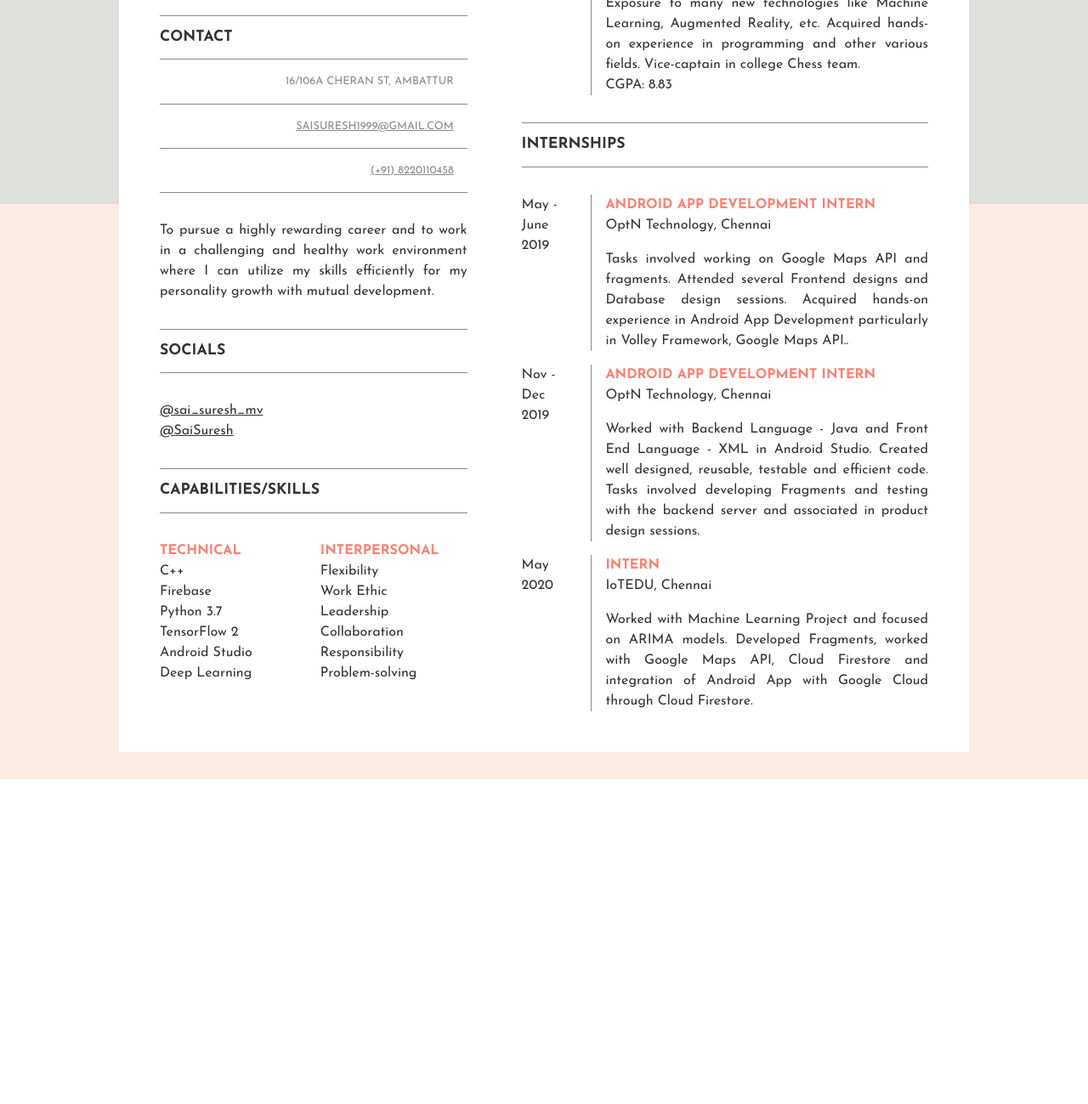
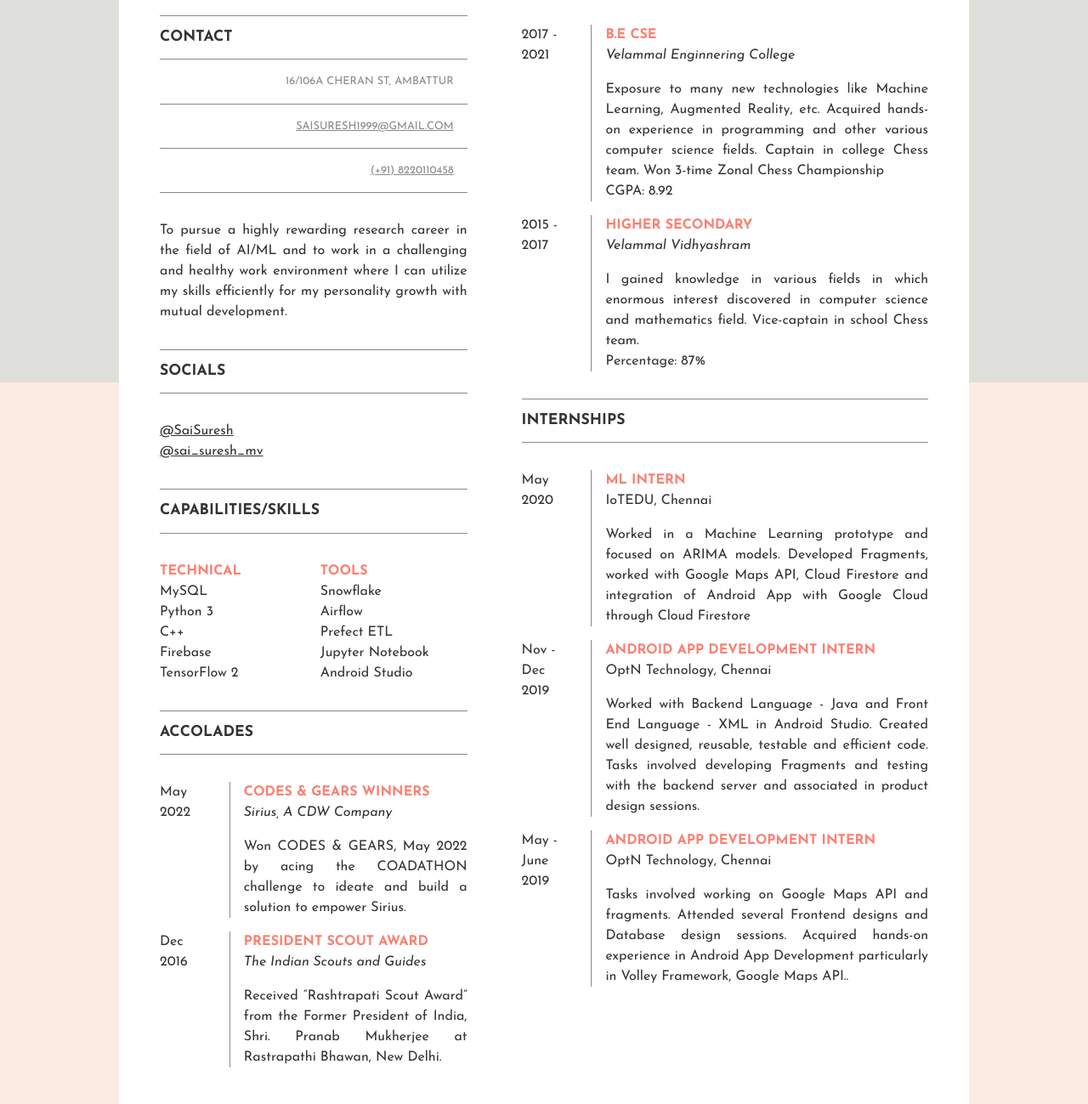
Before and after one commit to saisuresh1999/ModernResume, a plain HTML site: page index.html in a window 1280 px wide. Shown: the part 436-1735 px from the top of the page at 85% size. Before the commit the page ends 1353 px from the top, so only its background shows below. Drawn offline with Linux system fonts and the light colour scheme.

Commit message:
Update index.html

```diff
--- a/index.html
+++ b/index.html
@@ -17,7 +17,7 @@
         <section class="profile">
             <h1>Sai Suresh</h1>
             <p class="student">
-                <em>Student</em>
+                <em>Data Analyst</em>
             </p>
             <img src="https://avatars3.githubusercontent.com/u/41442292?s=400&u=9d6bc3141c336f6e8bad830bf52e56f93d2950cc&v=4" alt="">
         </section>
@@ -34,15 +34,15 @@
             </ul>
         </section>
         <section class="objectives">
-            <p>To pursue a highly rewarding career and to work in a challenging and healthy work environment where I can utilize my skills efficiently for my personality growth with mutual development.</p>
+            <p>To pursue a highly rewarding research career in the field of AI/ML and to work in a challenging and healthy work environment where I can utilize my skills efficiently for my personality growth with mutual development.</p>
 
         </section>
         <section class="socials">
             <h2>Socials</h2>
             <ul>
+
+                <li><a href="https://www.linkedin.com/in/sai-suresh-m-v-11668a170">@SaiSuresh</a></li>
                 <li><a href="https://www.instagram.com/sai_suresh_mv/">@sai_suresh_mv</a></li>
-                <li><a href="https://www.linkedin.com/in/sai-suresh-m-v-11668a170">@SaiSuresh</a></li>
-
             </ul>
         </section>
         <section class="skills">
@@ -51,29 +51,24 @@
                 <li>
                     <h3>Technical</h3>
                     <ul>
+                        <li>MySQL</li>
+                        <li>Python 3</li>
                         <li>C++</li>
                         <li>Firebase</li>
-                        <li>Python 3.7 </li>
                         <li>TensorFlow 2</li>
-                        <li>Android Studio </li>
-
-                        <li>Deep Learning</li>
 
 
                     </ul>
                 </li>
                 <li>
-                    <h3>interpersonal</h3>
+                    <h3>Tools</h3>
                     <ul>
 
-                        <li>Flexibility</li>
-                        <li>Work Ethic</li>
-                        <li>Leadership</li>
-
-
-                        <li>Collaboration</li>
-                        <li>Responsibility</li>
-                        <li>Problem-solving</li>
+                        <li>Snowflake</li>
+                        <li>Airflow</li>
+                        <li>Prefect ETL</li>
+                        <li>Jupyter Notebook</li>
+                        <li>Android Studio</li>
 
 
                     </ul>
@@ -81,29 +76,70 @@
 
             </ul>
         </section>
+<section class="work-experience">
+            <h2>Accolades</h2>
+            <ul class="timeline">
+                <li class="event">
+                    <span class="duration">May 2022</span>
+                    <div class="content">
+                        <h3>CODES & GEARS Winners</h3>
+                        <p class="subtitle"><em>Sirius, A CDW Company</em></p>
+                        <p>Won CODES & GEARS, May 2022 by acing the
+COADATHON challenge to ideate and build a solution to empower Sirius.</p>
+                    </div>
+                </li>
+                <li class="event">
+                    <span class="duration">Dec 2016</span>
+                    <div class="content">
+                        <h3>President Scout Award</h3>
+                        <p class="subtitle"><em>The Indian Scouts and Guides</em></p>
+                        <p>Received “Rashtrapati Scout Award” from the Former President of India,
+Shri. Pranab Mukherjee at Rastrapathi Bhawan, New Delhi.</p>
+                    </div>
+                </li>
+                          </ul>
 
+        </section>
     </div>
 
     <div class="column">
+              <section class="work-experience">
+            <h2>Work Experience</h2>
+            <ul class="timeline">
+
+                <li class="event">
+                    <span class="duration">2021 - Current</span>
+                    <div class="content">
+                        <h3>Data Analyst</h3>
+                        <p class="subtitle"><em>Sirius, A CDW Company</em></p>
+                        <p>Working as a Data Analyst in a Data based project. My role includes to be part of building ELT process and Data Analysis using SQLs in Snowflake.</p>
+                        <p>Won Feather in the Cap award for outstanding performance in Data Practice.</p>
+                    </div>
+                </li>
+                          </ul>
+
+        </section>
+
         <section class="education">
             <h2>Education</h2>
             <ul class="timeline">
+
                 <li class="event">
+                    <span class="duration">2017 - 2021</span>
+                    <div class="content">
+                        <h3>B.E CSE</h3>
+                        <p class="subtitle"><em>Velammal Enginnering College</em></p>
+                        <p>Exposure to many new technologies like Machine Learning, Augmented Reality, etc. Acquired hands-on experience in programming and other various computer science fields. Captain in college Chess team. Won 3-time Zonal Chess Championship</p>
+                        <p>CGPA: 8.92</p>
+                    </div>
+                </li>
+                              <li class="event">
                     <span class="duration">2015 - 2017</span>
                     <div class="content">
                         <h3>Higher Secondary</h3>
                         <p><em>Velammal Vidhyashram</em></p>
                         <p>I gained knowledge in various fields in which enormous interest discovered in computer science and mathematics field. Vice-captain in school Chess team.</p>
                         <p>Percentage: 87%</p>
-                    </div>
-                </li>
-                <li class="event">
-                    <span class="duration">2017 - 2021</span>
-                    <div class="content">
-                        <h3>B.E CSE</h3>
-                        <p class="subtitle"><em>Velammal Enginnering College</em></p>
-                        <p>Exposure to many new technologies like Machine Learning, Augmented Reality, etc. Acquired hands-on experience in programming and other various fields. Vice-captain in college Chess team.</p>
-                        <p>CGPA: 8.83</p>
                     </div>
                 </li>
             </ul>
@@ -113,14 +149,17 @@
         <section class="internships">
             <h2>Internships</h2>
             <ul class="timeline">
+
                 <li class="event">
-                    <span class="duration">May - June 2019</span>
+                    <span class="duration">May 2020</span>
                     <div class="content">
-                        <h3>Android App Development Intern</h3>
-                        <p>OptN Technology, Chennai</p>
-                        <p>Tasks involved working on Google Maps API and fragments. Attended several Frontend designs and Database design sessions. Acquired hands-on experience in Android App Development particularly in Volley Framework, Google Maps API..</p>
+                        <h3>ML Intern</h3>
+                        <p>IoTEDU, Chennai</p>
+                        <p>Worked in a Machine Learning prototype and focused on ARIMA models. Developed Fragments, worked with Google Maps API, Cloud Firestore and integration of Android App with Google Cloud through Cloud Firestore
+                        </p>
                     </div>
                 </li>
+
 
                 <li class="event">
                     <span class="duration">Nov - Dec 2019</span>
@@ -130,15 +169,16 @@
                         <p>Worked with Backend Language - Java and Front End Language - XML in Android Studio. Created well designed, reusable, testable and efficient code. Tasks involved developing Fragments and testing with the backend server and associated in product design sessions.</p>
                     </div>
                 </li>
-                <li class="event">
-                    <span class="duration">May 2020</span>
+                         <li class="event">
+                    <span class="duration">May - June 2019</span>
                     <div class="content">
-                        <h3>Intern</h3>
-                        <p>IoTEDU, Chennai</p>
-                        <p>Worked with Machine Learning Project and focused on ARIMA models. Developed Fragments, worked with Google Maps API, Cloud Firestore and integration of Android App with Google Cloud through Cloud Firestore.
-                        </p>
+                        <h3>Android App Development Intern</h3>
+                        <p>OptN Technology, Chennai</p>
+                        <p>Tasks involved working on Google Maps API and fragments. Attended several Frontend designs and Database design sessions. Acquired hands-on experience in Android App Development particularly in Volley Framework, Google Maps API..</p>
                     </div>
                 </li>
+
+
             </ul>
         </section>
 
```
